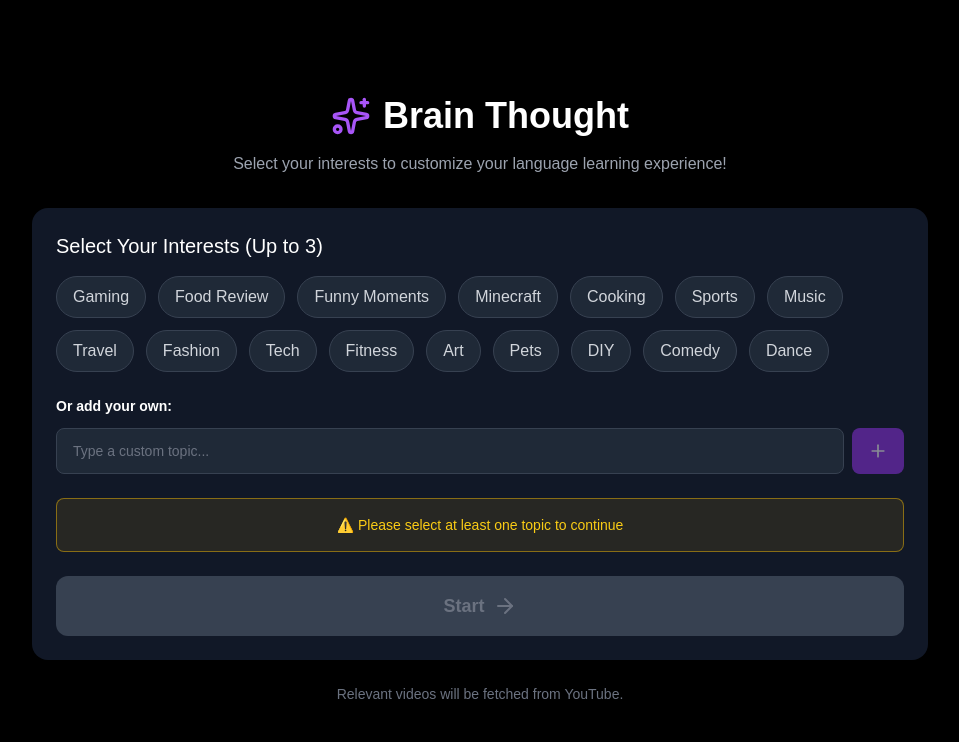
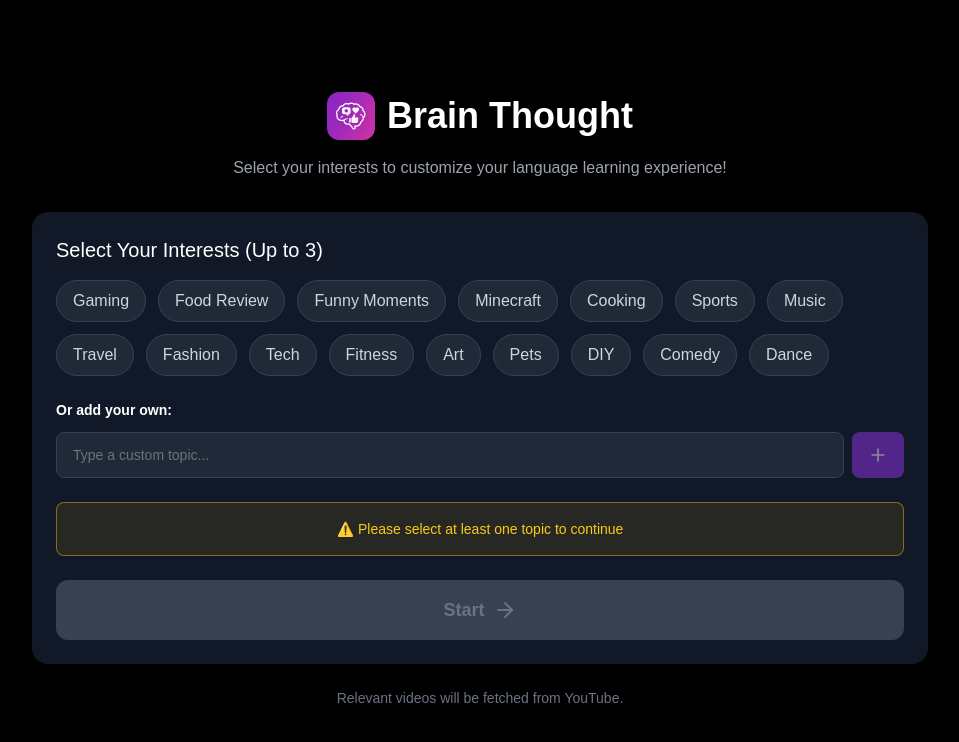
Before and after one commit to charlie-brunold/brainrotDuolingo, a React (Create React App) app: page / in a window 1280 px wide. Shown: the top 742 px of the page, without its empty margins (160-1119 px from the left). Built offline with nearby package versions, Linux system fonts and the light colour scheme; a web font is replaced by a local one.

Commit message:
Icon+Title

```diff
--- a/public/index.html
+++ b/public/index.html
@@ -2,14 +2,14 @@
 <html lang="en">
   <head>
     <meta charset="utf-8" />
-    <link rel="icon" href="%PUBLIC_URL%/favicon.ico" />
+    <link rel="icon" href="%PUBLIC_URL%/icon.ico" />
     <meta name="viewport" content="width=device-width, initial-scale=1" />
     <meta name="theme-color" content="#000000" />
     <meta
       name="description"
       content="Web site created using create-react-app"
     />
-    <link rel="apple-touch-icon" href="%PUBLIC_URL%/logo192.png" />
+    <link rel="apple-touch-icon" href="%PUBLIC_URL%/icon.png" />
     <!--
       manifest.json provides metadata used when your web app is installed on a
       user's mobile device or desktop. See https://developers.google.com/web/fundamentals/web-app-manifest/
@@ -24,7 +24,8 @@
       work correctly both with client-side routing and a non-root public URL.
       Learn how to configure a non-root public URL by running `npm run build`.
     -->
-    <title>React App</title>
+    <title>Brain Thought
+    </title>
   </head>
   <body>
     <noscript>You need to enable JavaScript to run this app.</noscript>
--- a/src/Homepage.jsx
+++ b/src/Homepage.jsx
@@ -113,7 +113,7 @@ export default function HomePage({ onStartFetching }) {
         {/* Header */}
         <div className="text-center mb-8">
           <div className="flex items-center justify-center gap-3 mb-4">
-            <Sparkles className="w-10 h-10 text-purple-500" />
+           <img src="/icon.png" alt="Logo" className="w-12 h-12 rounded-xl shadow-lg" />
             <h1 className="text-4xl font-bold text-white">Brain Thought</h1>
           </div>
           <p className="text-gray-400">
```
Also changed, not shown: 2 other files (tests, documents, lock files or other folders).
